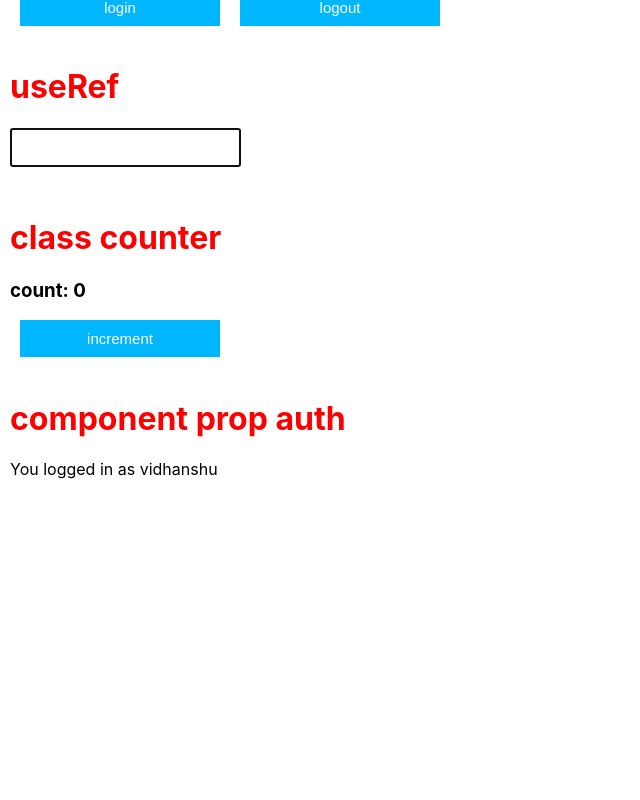
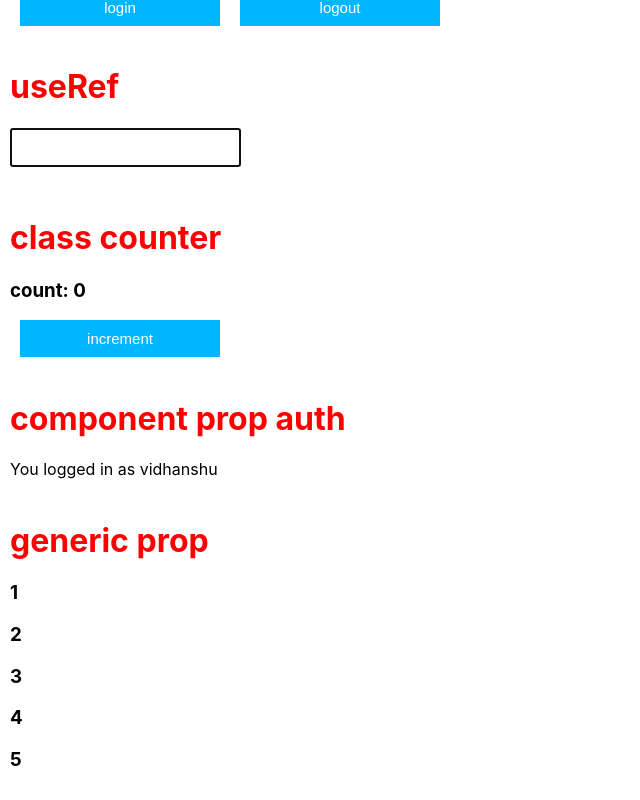
Before and after one commit to vidhanshu/react-typescript-tutorial, a React (Create React App) app: page / in a window 1280 px wide. Shown: the part 1484-2284 px from the top of the page, without its empty margins (0-640 px from the left). Before the commit the page ends 1973 px from the top, so only its background shows below. Built offline with nearby package versions, Linux system fonts and the light colour scheme.

Commit message:
generic props

```diff
--- a/src/App.tsx
+++ b/src/App.tsx
@@ -7,6 +7,7 @@ import Container from "./components/Container";
 import Counter from "./components/useReducer/Counter";
 import CpAuth from "./components/component prop/CpAuth";
 import DomRef from "./components/useRef/DomRef";
+import GenericList from "./components/generic props/GenericList";
 import Greet from "./components/Greet";
 import Input from "./components/Input";
 import Person from "./components/Person";
@@ -76,6 +77,14 @@ function App() {
           <Section title="component prop auth">
             <CpAuth isLoggedIn={true} component={Private} />
           </Section>
+          <Section title="generic prop">
+            <GenericList
+              list={[1, 2, 3, 4, 5]}
+              onClickHandler={(value) => {
+                alert("you clicked " + value);
+              }}
+            />
+          </Section>
         </div>
       </AuthContextProvider>
     </ThemeContextProvider>
--- /dev/null
+++ b/src/components/generic props/GenericList.tsx
@@ -0,0 +1,20 @@
+import React from "react";
+
+type genericListPropsType<T> = {
+  list: T[];
+  onClickHandler: (value: T) => void;
+};
+function GenericList<T extends string | number | boolean>({
+  list,
+  onClickHandler,
+}: genericListPropsType<T>) {
+  return (
+    <div>
+      {list.map((e, idx) => {
+        return <h3 onClick={() => onClickHandler(e)}>{e}</h3>;
+      })}
+    </div>
+  );
+}
+
+export default GenericList;
```
